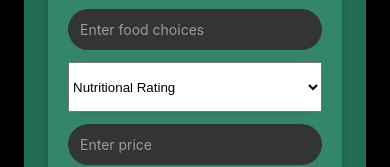
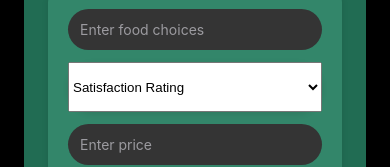
Before and after one commit to vanity1805/Cashia, a React Native app: screen /Form in a window 390 px wide. Shown: the part 186-353 px from the top of the page. Built offline with nearby package versions, Linux system fonts and the light colour scheme.

Commit message:
added comments

```diff
--- a/Screens/Form.tsx
+++ b/Screens/Form.tsx
@@ -14,6 +14,8 @@ import {
 import { Picker } from '@react-native-picker/picker';
 
 const Form = () => {
+
+  //Set the states
   const scrollY = useRef(new Animated.Value(0)).current;
   const [foodChoice, setFoodChoice] = React.useState('');
   const [foodPrice, setFoodPrice] = React.useState('');
@@ -24,58 +26,71 @@ const Form = () => {
   const [foodDataList, setFoodDataList] = React.useState<{ food: string; rating: number; price: number }[]>([]);
   const [transportDataList, setTransportDataList] = React.useState<{ transport: string; rating: number; price: number }[]>([]);
 
+  //For handling event of food
   const handleFoodPress = () => {
 
+    //Validation to check if all fields are filled
     if (!foodChoice || !selectedOption || !foodPrice) {
     Alert.alert('Error', 'Please fill in all food fields before submitting!');
     return;
     }
 
+    //to insert a new food entry
     const newEntry = {
     food: foodChoice || 'N/A',
     rating: parseInt(selectedOption) || 0,
     price: parseInt(foodPrice) || 0,
     };
 
+    //Update the list of foods
     setFoodDataList(prevList => {
       const updatedList = [...prevList, newEntry];
       console.log('Food Data List:', updatedList);
       return updatedList;
     });
 
+    //To reset the fields
     setFoodChoice('');
     setFoodPrice('');
     setSelectedOption('');
 
+    //Echo back the data that the user entered
     Alert.alert('Food Entry', `Food: ${foodChoice || 'N/A'}\nRating: ${selectedOption || 'N/A'}\nPrice: ${foodPrice || 'N/A'}`);
   };
 
+  //For handling event of transport
   const handleTransportPress = () => {
 
+    //To check if all transport field
     if (!transportChoice || !selectedOption1 || !transportPrice) {
     Alert.alert('Error', 'Please fill in all transport fields before submitting!');
     return;
     }
 
+    //To insert a new transport entry
     const newEntry = {
     transport: transportChoice || 'N/A',
     rating: parseInt(selectedOption1) || 0,
     price: parseInt(transportPrice) || 0,
     };
 
+    //Update the transport list
     setTransportDataList(prevList => {
       const updatedList = [...prevList, newEntry];
       console.log('Transport Data List:', updatedList);
       return updatedList;
     });
 
+    //Reset the transport fields
     setTransportChoice('');
     setTransportPrice('');
     setSelectedOption1('');
 
+    //Echo back the transport data that the user entered
     Alert.alert('Transportation Entry', `Transportation: ${transportChoice || 'N/A'}\nRating: ${selectedOption1 || 'N/A'}\nPrice: ${transportPrice || 'N/A'}`);
   };
 
+  //Resize form when scrolling
   const scaleAnim = scrollY.interpolate({
   inputRange: [0, 150],
   outputRange: [1, 0.95], // Normal to slightly smaller
@@ -111,7 +126,7 @@ const Form = () => {
                 onValueChange={(itemValue) => setSelectedOption(itemValue)}
                 style={styles.picker}
               >
-                <Picker.Item label="Nutritional Rating" value="" color="#FFF" />
+                <Picker.Item label="Satisfaction Rating" value="" color="#FFF" />
                 <Picker.Item label="10" value="10"color="#FFF" />
                 <Picker.Item label="9" value="9" color="#FFF" />
                 <Picker.Item label="8" value="8" color="#FFF" />
--- a/package.json
+++ b/package.json
@@ -14,6 +14,7 @@
     "@react-navigation/bottom-tabs": "^7.3.14",
     "@react-navigation/native": "^7.1.10",
     "@react-navigation/native-stack": "^7.3.14",
+    "package.json": "^0.0.0",
     "react": "19.0.0",
     "react-native": "0.79.2",
     "react-native-gesture-handler": "^2.25.0",
```
Also changed, not shown: 1 other file (tests, documents, lock files or other folders).
